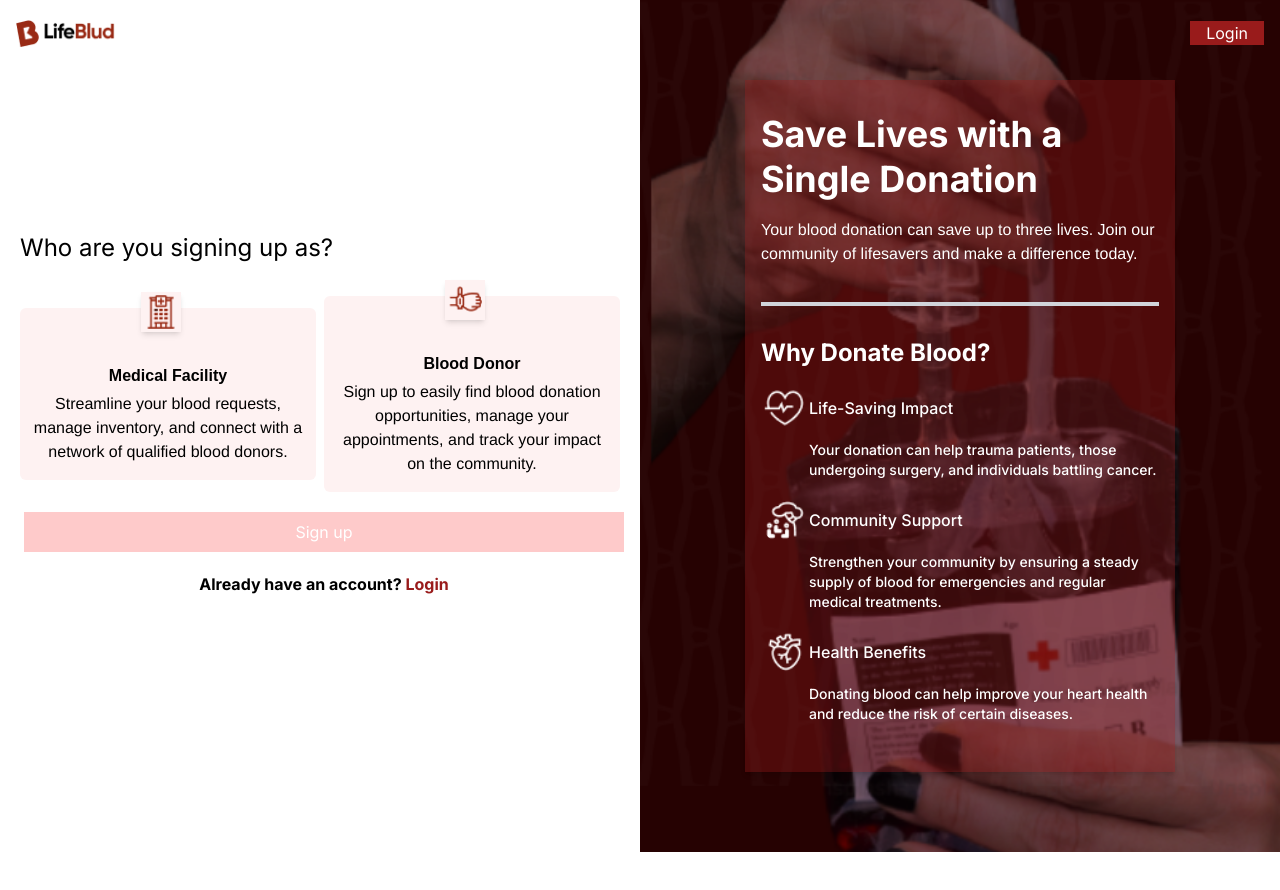
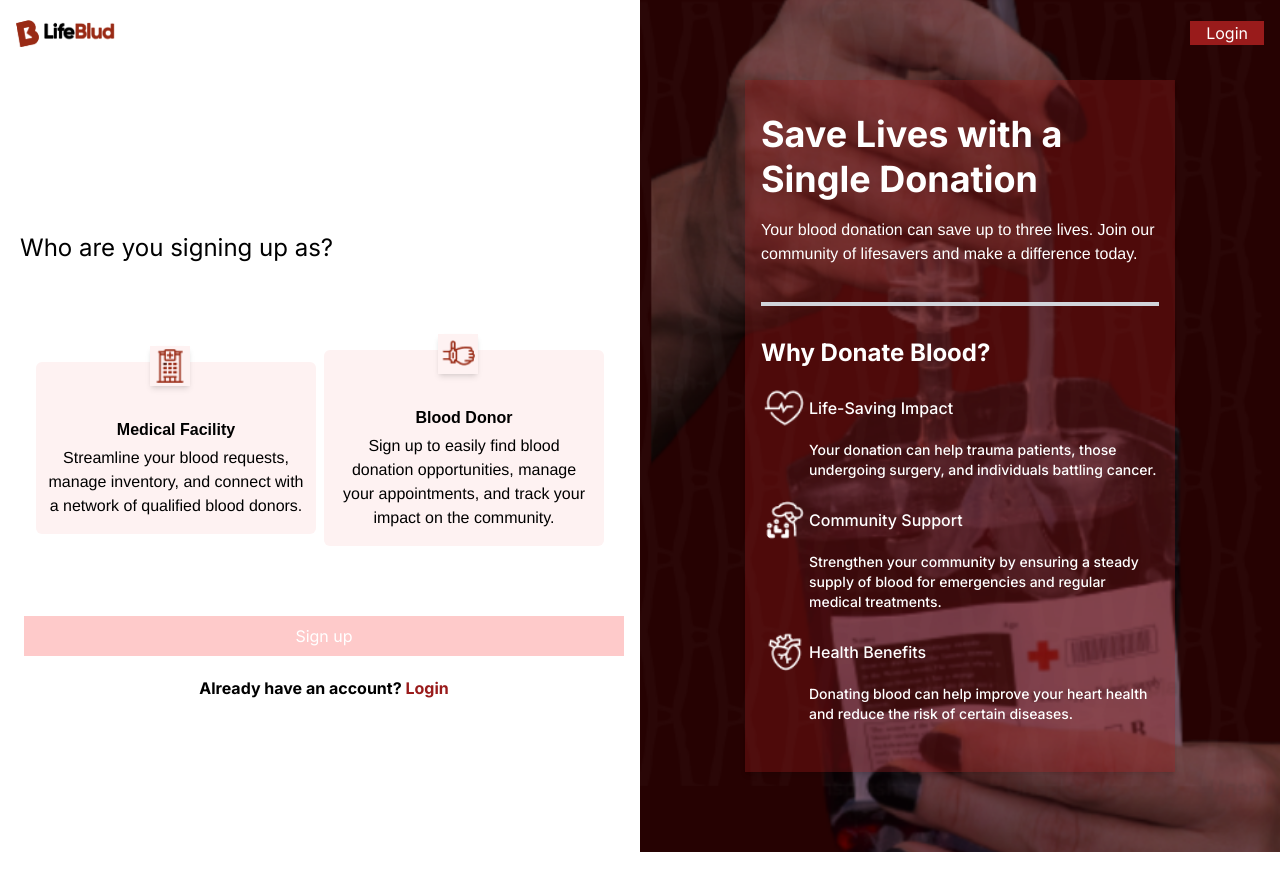
Before and after one commit to onaneye/life-blud-frontend, a Next.js app in the folder lifebluds/: page / in a window 1280 px wide. Shown: the top 890 px of the page. Before the commit the page ends 852 px from the top, so only its background shows below. Built offline with nearby package versions, Linux system fonts and the light colour scheme.

Commit message:
Completed responsive for sign up page

```diff
--- a/lifebluds/app/Components/Card.jsx
+++ b/lifebluds/app/Components/Card.jsx
@@ -5,10 +5,10 @@ import { Cards } from "./constant";
 import { useToggleBorder } from './Contex';
 
 const Card = () => {
-  const { activeCard, toggleCard, cardValue, updateCardValue} = useToggleBorder();
+  const { activeCard, toggleCard, updateCardValue} = useToggleBorder();
 
   return (
-    <div className="flex flex-col lg:flex-row items-center space-y-2 lg:space-y-0 lg:space-x-2">
+    <div className="flex flex-col mx-4 my-[70px] lg:flex-row items-center space-y-2 lg:space-y-0 lg:space-x-2">
       {Cards.map((card, index) => (
         <div
           key={index}
--- a/lifebluds/app/Components/Hero.jsx
+++ b/lifebluds/app/Components/Hero.jsx
@@ -1,7 +1,9 @@
-// file: src/components/HeroSection.js
+'use client'
 import { useState } from "react";
-import Button from './Button';
 import { BloodDonationServices } from "./constant";
+import dynamic from 'next/dynamic';
+
+const Card = dynamic(() => import("./Card"), { ssr: false });
 
 const HeroSection = () => {
   const [showCardComponent, setShowCardComponent] = useState(true);
@@ -14,7 +16,7 @@ const HeroSection = () => {
     <>
       {showCardComponent ? (
         <div className="flex items-center justify-center h-full lg:h-[fit-content] w-full lg:w-1/2 py-10 lg:py-20 px-4 blur-background" style={{ backgroundImage: "url('../hero-img.png')", backgroundRepeat: 'no-repeat', backgroundSize: "cover", backgroundPosition: "center" }}>
-          <div className="transparent-card  bg-red-800 shadow-md  bg-opacity-35 py-10 lg:py-8 px-4 text-white">
+          <div className="transparent-card bg-red-800 shadow-md bg-opacity-35 py-10 lg:py-8 px-4 text-white">
             <h6 className="text-3xl md:text-3xl lg:text-4xl font-bold leading-tight md:leading-snug lg:leading-tight font-gilroy-bold">
               Save Lives with a Single Donation
             </h6>
@@ -51,7 +53,7 @@ const HeroSection = () => {
           </div>
         </div>
       ) : (
-        <Button />
+        <Card />
       )}
     </>
   );
--- a/lifebluds/app/Components/Navbar.jsx
+++ b/lifebluds/app/Components/Navbar.jsx
@@ -47,9 +47,9 @@ const Navbar = () => {
           <ul className="flex flex-col justify-center">
             {NavList.map((nav, index) => (
               <li key={index} className="py-2 flex items-center">
-                <img src={nav.img} alt={nav.img} className="w-[40px]"/>
+                <img src={nav.img} alt={nav.img} className="w-[40px] text-red-400"/>
                 <Link href={nav.href}>
-                  <p className="text-xl text-red-800 ml-4">{nav.title}</p>
+                  <p className="text-xl text-black ml-4">{nav.title}</p>
                 </Link>
               </li>
               ))}
--- a/lifebluds/app/blood-donor-registration/page.jsx
+++ b/lifebluds/app/blood-donor-registration/page.jsx
@@ -1,5 +1,5 @@
 'use client';
-import React, { useState } from 'react';
+import React, { useState, useEffect } from 'react';
 import HeroSection from '../Components/Hero';
 import { FontAwesomeIcon } from '@fortawesome/react-fontawesome';
 import { faCheckCircle, faTimesCircle } from '@fortawesome/free-solid-svg-icons';
@@ -39,14 +39,25 @@ const Page = () => {
     console.log(formData);
   };
 
+  const [screenWidth, setScreenWidth] = useState(0);
+  useEffect(() => {
+    // Set the initial screen width on the client side
+    setScreenWidth(window.innerWidth);
+
+    const handleResize = () => {
+      setScreenWidth(window.innerWidth);
+    };
+
+    window.addEventListener('resize', handleResize);
+  })
   return (
     <div className="lg:flex flex-col h-screen">
-      <main className="flex flex-grow justify-between flex-col-reverse lg:flex-row lg:h-full">
+      <main className="flex flex-grow justify-between flex-col-reverse md:flex-row lg:h-full">
         <div className="w-full lg:block my-auto py-[100px] px-5 lg:w-1/2">
           <h1 className="text-xl lg:text-2xl my-4 self-start font-gilroy-medium">Sign Up</h1>
           <form
             onSubmit={handleSubmit}
-            className="px-4 py-1 w-full max-w-lg bg-white"
+            className="px-4 py-1 min-w-full lg:min-w-lg max-w-lg bg-white"
           >
             <div className="mb-4">
               <label htmlFor="email" className="block text-gray-700 mb-2">Email</label>
@@ -153,7 +164,9 @@ const Page = () => {
           </form>
         </div>
         {/* Hero section */}
-        <HeroSection />
+
+      {screenWidth < 768 ? " ": <HeroSection />}
+
       </main>
     </div>
   );
--- a/lifebluds/app/page.jsx
+++ b/lifebluds/app/page.jsx
@@ -2,26 +2,28 @@
 'use client';
 
 import React from 'react';
-import { ToggleBorderProvider } from './Components/Contex';
+import { ToggleBorderProvider } from './Components/Contex'; // Ensure correct path
 import Card from "./Components/Card";
 import HeroSection from "./Components/Hero";
+import Navbar from "./Components/Navbar";
 import Button from "./Components/Button";
 
 export default function Home() {
   return (
+    <ToggleBorderProvider>
       <div className="lg:flex flex-col h-screen">
+        <Navbar />
         <main className="flex flex-grow justify-between flex-col-reverse lg:flex-row lg:h-full">
           {/* Sign up option component cards */}
           <div className="hidden w-full lg:block my-auto py-[200px] px-5 lg:w-1/2">
             <h1 className="text-xl lg:text-2xl my-4 py-4 self-start font-gilroy-medium">Who are you signing up as?</h1>
-          <ToggleBorderProvider>
             <Card />
             <Button />
-          </ToggleBorderProvider>
           </div>
           {/* Hero section */}
           <HeroSection />
         </main>
       </div>
+    </ToggleBorderProvider>
   );
 }
```
Lines whose indentation alone changed are shown as unchanged.
